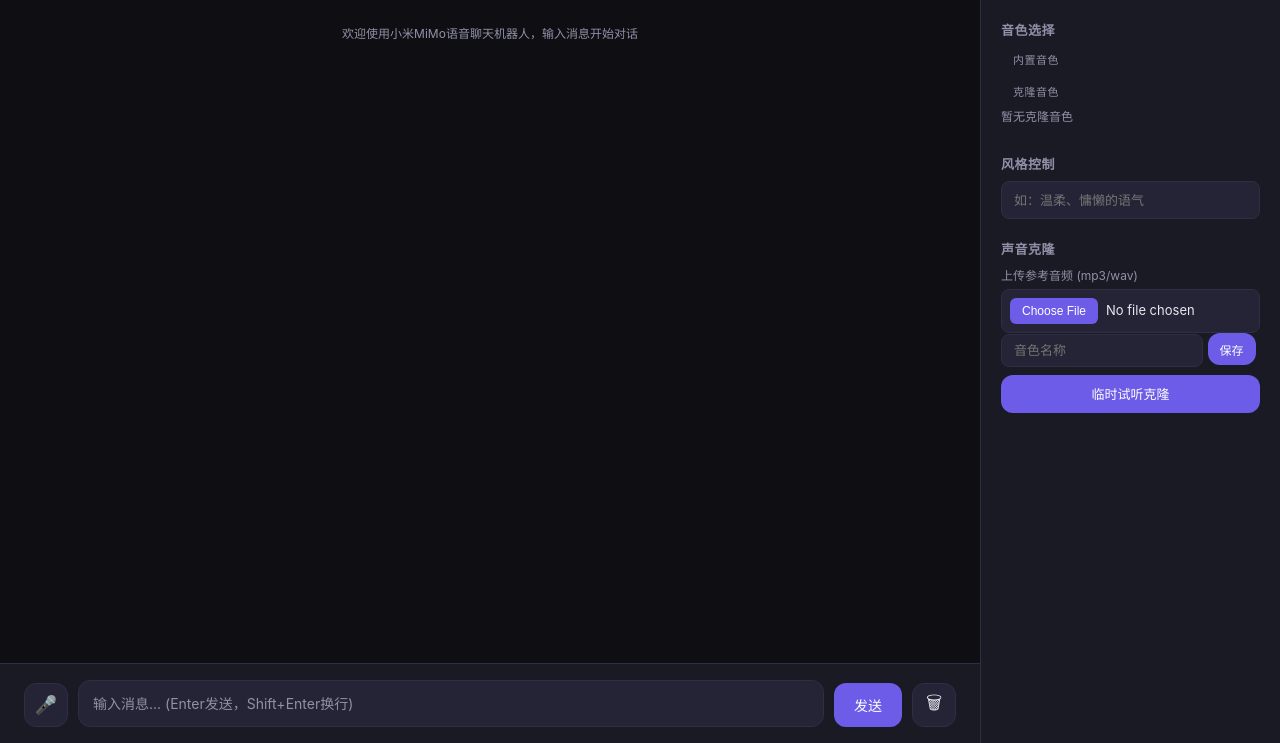
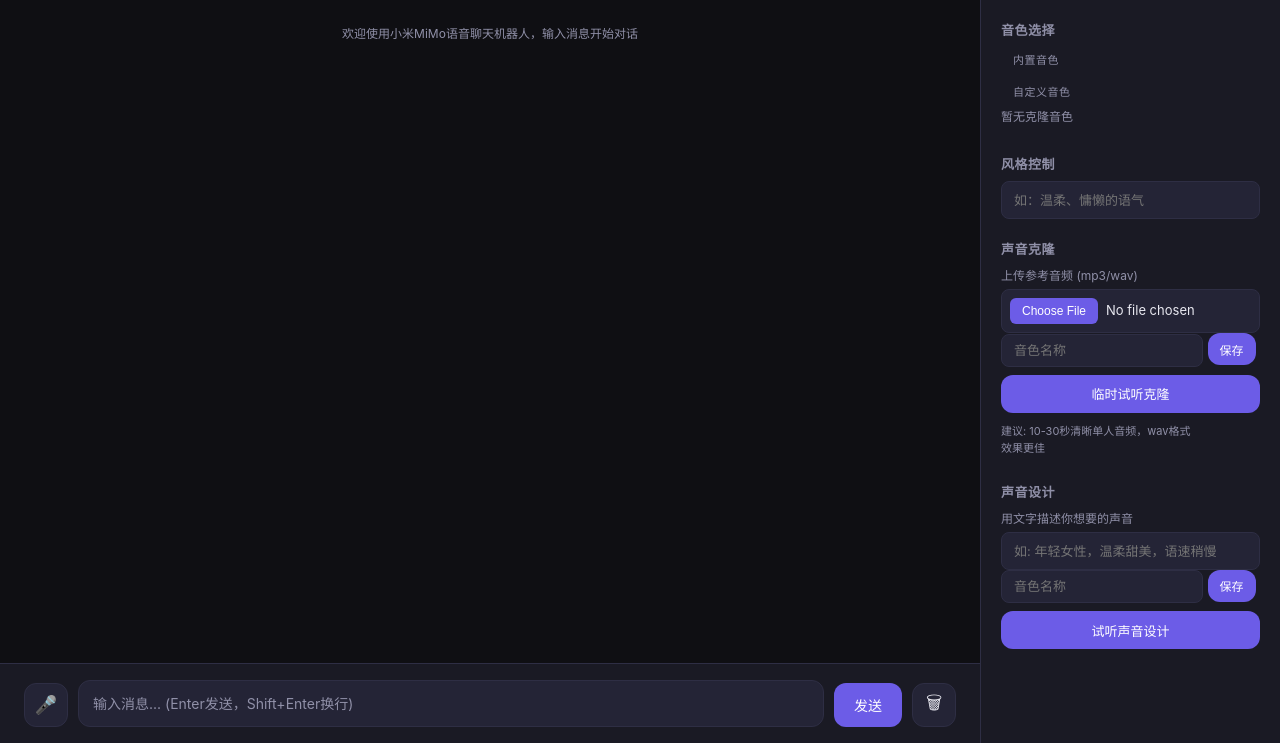
Before and after one commit to xiaqijun/voice, a Flask app: template templates/index.html in a window 1280 px wide. Shown: the part 57-800 px from the top of the page. Run offline with Flask 3, Linux system fonts and the light colour scheme; the template is opened without the code that fills it, so the values that code supplies are empty.

Commit message:
feat: 声音设计 + 克隆质量优化
- 新增 voicedesign 模型: 通过文字描述生成声音，无需音频样本
- 克隆模式添加默认自然风格提示，改善合成自然度
- 前端新增声音设计区域 (描述/试听/保存)
- 自定义音色列表支持克隆和设计两种类型

Co-Authored-By: Claude Opus 4.7 <noreply@anthropic.com>

```diff
--- a/app.py
+++ b/app.py
@@ -46,10 +46,15 @@ def _save_clone_voices(voices):
 
 
 def _get_all_voices():
-    """获取所有音色 (内置 + 克隆)"""
+    """获取所有音色 (内置 + 克隆 + 声音设计)"""
     clones = _load_clone_voices()
-    clone_list = [{"id": v["id"], "name": v["name"], "lang": "克隆", "gender": "-", "type": "clone"} for v in clones]
-    return BUILTIN_VOICES + clone_list
+    result = list(BUILTIN_VOICES)
+    for v in clones:
+        if v.get("type") == "design":
+            result.append({"id": v["id"], "name": v["name"], "lang": "设计", "gender": "-", "type": "design"})
+        else:
+            result.append({"id": v["id"], "name": v["name"], "lang": "克隆", "gender": "-", "type": "clone"})
+    return result
 
 
 def _get_default_voice():
@@ -174,13 +179,19 @@ def api_tts():
     if not tts:
         return jsonify({"error": "API未配置"}), 500
 
-    # 判断是内置音色还是克隆音色
+    # 判断音色类型
     if voice and voice.startswith("clone_"):
         clones = _load_clone_voices()
         clone = next((v for v in clones if v["id"] == voice), None)
-        if not clone or not os.path.exists(clone["file"]):
+        if not clone or "file" not in clone or not os.path.exists(clone.get("file", "")):
             return jsonify({"error": "克隆音色不存在"}), 400
         audio = tts.clone_synthesize(text, clone["file"], style=style)
+    elif voice and voice.startswith("design_"):
+        clones = _load_clone_voices()
+        design = next((v for v in clones if v["id"] == voice), None)
+        if not design or "description" not in design:
+            return jsonify({"error": "声音设计音色不存在"}), 400
+        audio = tts.design_synthesize(text, design["description"])
     else:
         if voice:
             tts.set_voice(voice)
@@ -231,6 +242,49 @@ def api_tts_clone():
     return send_file(out.name, mimetype="audio/wav", as_attachment=False, download_name="clone.wav")
 
 
+@app.route("/api/tts/design", methods=["POST"])
+def api_tts_design():
+    """声音设计: 通过文字描述生成声音"""
+    data = request.get_json()
+    text = data.get("text", "").strip()
+    description = data.get("description", "").strip()
+
+    if not text:
+        return jsonify({"error": "文本不能为空"}), 400
+    if not description:
+        return jsonify({"error": "请描述你想要的声音"}), 400
+    if not tts:
+        return jsonify({"error": "API未配置"}), 500
+
+    audio = tts.design_synthesize(text, description)
+    if not audio:
+        return jsonify({"error": "声音设计合成失败"}), 500
+
+    tmp = tempfile.NamedTemporaryFile(suffix=".wav", delete=False)
+    tmp.write(audio)
+    tmp.close()
+    return send_file(tmp.name, mimetype="audio/wav", as_attachment=False, download_name="design.wav")
+
+
+@app.route("/api/voices/design", methods=["POST"])
+def save_design_voice():
+    """保存声音设计为可复用音色"""
+    name = request.form.get("name", "").strip()
+    description = request.form.get("description", "").strip()
+
+    if not name:
+        return jsonify({"error": "请输入音色名称"}), 400
+    if not description:
+        return jsonify({"error": "请描述声音"}), 400
+
+    voice_id = "design_" + uuid.uuid4().hex[:8]
+    clones = _load_clone_voices()
+    clones.append({"id": voice_id, "name": name, "description": description, "type": "design"})
+    _save_clone_voices(clones)
+
+    return jsonify({"ok": True, "id": voice_id, "name": name})
+
+
 @app.route("/api/clear", methods=["POST"])
 def api_clear():
     chat_bot.clear_history()
--- a/templates/index.html
+++ b/templates/index.html
@@ -116,15 +116,15 @@ header .badge.offline{background:var(--red)}
         </div>
         <!-- 克隆音色 -->
         <div class="voice-section">
-          <div class="voice-section-title">克隆音色</div>
+          <div class="voice-section-title">自定义音色</div>
           <div id="cloneVoiceList">
             {% for v in voices %}
-            {% if v.type == 'clone' %}
-            <div class="voice-item {% if v.id == default_voice %}active{% endif %}" data-voice="{{ v.id }}" data-type="clone">
-              <div class="dot" style="background:var(--yellow)"></div>
+            {% if v.type == 'clone' or v.type == 'design' %}
+            <div class="voice-item {% if v.id == default_voice %}active{% endif %}" data-voice="{{ v.id }}" data-type="{{ v.type }}">
+              <div class="dot" style="background:{% if v.type == 'design' %}var(--green){% else %}var(--yellow){% endif %}"></div>
               <div class="v-info">
                 <div class="v-name">{{ v.name }}</div>
-                <div class="v-meta">克隆音色</div>
+                <div class="v-meta">{% if v.type == 'design' %}声音设计{% else %}克隆音色{% endif %}</div>
               </div>
               <div class="v-actions">
                 <button class="btn-ghost" onclick="setDefault('{{ v.id }}')" title="设为默认">&#9733;</button>
@@ -160,6 +160,23 @@ header .badge.offline{background:var(--red)}
       </div>
       <div style="margin-top:8px">
         <button class="btn btn-primary" id="btnClone" style="width:100%;height:38px;font-size:13px">临时试听克隆</button>
+      </div>
+      <div class="msg system" style="margin-top:6px;font-size:11px">建议: 10-30秒清晰单人音频，wav格式效果更佳</div>
+    </div>
+
+    <!-- 声音设计 -->
+    <div>
+      <h3>声音设计</h3>
+      <div class="field">
+        <label>用文字描述你想要的声音</label>
+        <input type="text" id="voiceDesignDesc" placeholder="如: 年轻女性，温柔甜美，语速稍慢">
+      </div>
+      <div class="clone-save">
+        <input type="text" id="designName" placeholder="音色名称" style="background:var(--surface2);border:1px solid var(--border);border-radius:8px;color:var(--text);padding:8px 12px;font-size:13px;outline:none">
+        <button class="btn btn-primary btn-sm" id="btnSaveDesign">保存</button>
+      </div>
+      <div style="margin-top:8px">
+        <button class="btn btn-primary" id="btnDesign" style="width:100%;height:38px;font-size:13px">试听声音设计</button>
       </div>
     </div>
   </div>
@@ -388,6 +405,83 @@ $('#btnClear').addEventListener('click', async () => {
   messages.innerHTML = '<div class="msg system">对话已清除</div>';
 });
 
+// ---- 声音设计 ----
+$('#btnDesign').addEventListener('click', async () => {
+  const desc = $('#voiceDesignDesc').value.trim();
+  const text = inputText.value.trim();
+  if (!desc) { addMsg('请描述你想要的声音', 'system'); return; }
+  if (!text) { addMsg('请输入要合成的文本', 'system'); return; }
+
+  isSending = true;
+  $('#btnDesign').disabled = true;
+  addMsg('[声音设计] ' + desc, 'user');
+  addTyping();
+
+  try {
+    const res = await fetch('/api/tts/design', {
+      method: 'POST',
+      headers: {'Content-Type': 'application/json'},
+      body: JSON.stringify({text, description: desc})
+    });
+    removeTyping();
+    if (res.ok) {
+      const blob = await res.blob();
+      playAudio(URL.createObjectURL(blob));
+      addMsg('试听完成，满意的话可以保存为音色', 'system');
+    } else {
+      const data = await res.json();
+      addMsg('错误: ' + (data.error || '合成失败'), 'system');
+    }
+  } catch (err) {
+    removeTyping();
+    addMsg('错误: ' + err.message, 'system');
+  }
+
+  isSending = false;
+  $('#btnDesign').disabled = false;
+});
+
+$('#btnSaveDesign').addEventListener('click', async () => {
+  const desc = $('#voiceDesignDesc').value.trim();
+  const name = $('#designName').value.trim();
+  if (!desc) { addMsg('请先填写声音描述', 'system'); return; }
+  if (!name) { addMsg('请输入音色名称', 'system'); return; }
+
+  const form = new FormData();
+  form.append('name', name);
+  form.append('description', desc);
+
+  try {
+    const res = await fetch('/api/voices/design', {method: 'POST', body: form});
+    const data = await res.json();
+    if (data.ok) {
+      $('#noClone').style.display = 'none';
+      const div = document.createElement('div');
+      div.className = 'voice-item';
+      div.dataset.voice = data.id;
+      div.dataset.type = 'design';
+      div.innerHTML = `
+        <div class="dot" style="background:var(--green)"></div>
+        <div class="v-info">
+          <div class="v-name">${data.name}</div>
+          <div class="v-meta">声音设计</div>
+        </div>
+        <div class="v-actions">
+          <button class="btn-ghost" onclick="setDefault('${data.id}')" title="设为默认">&#9733;</button>
+          <button class="btn-danger" onclick="deleteClone('${data.id}')" title="删除">&#10005;</button>
+        </div>
+      `;
+      $('#cloneVoiceList').appendChild(div);
+      $('#designName').value = '';
+      addMsg('声音设计 "' + name + '" 已保存', 'system');
+    } else {
+      addMsg('保存失败: ' + data.error, 'system');
+    }
+  } catch (err) {
+    addMsg('保存失败: ' + err.message, 'system');
+  }
+});
+
 // ---- 录音 ----
 let mediaRecorder = null;
 let audioChunks = [];
```
Also changed, not shown: xiaomi_tts.py (+44 -1 lines), 1 other file.
